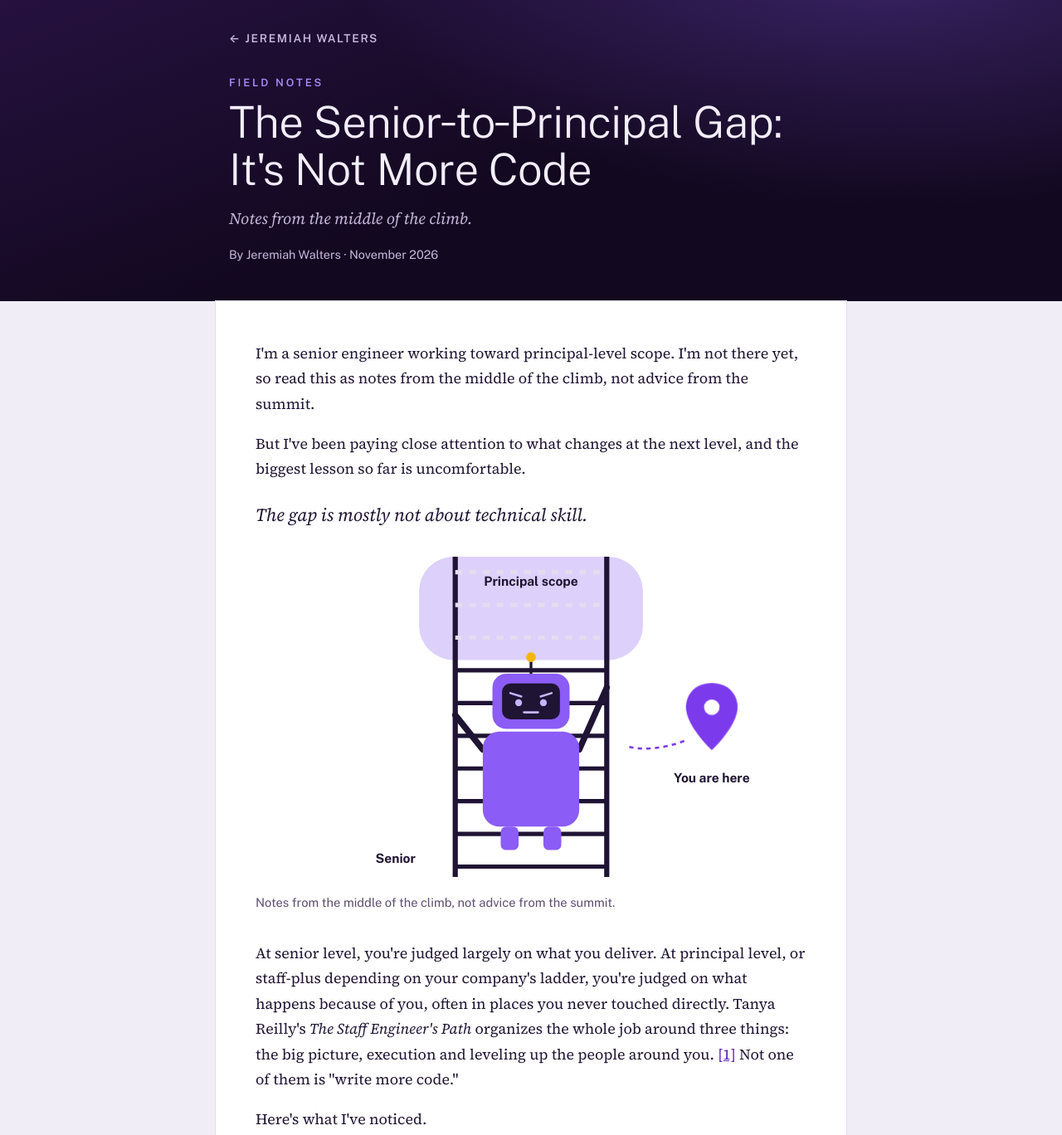
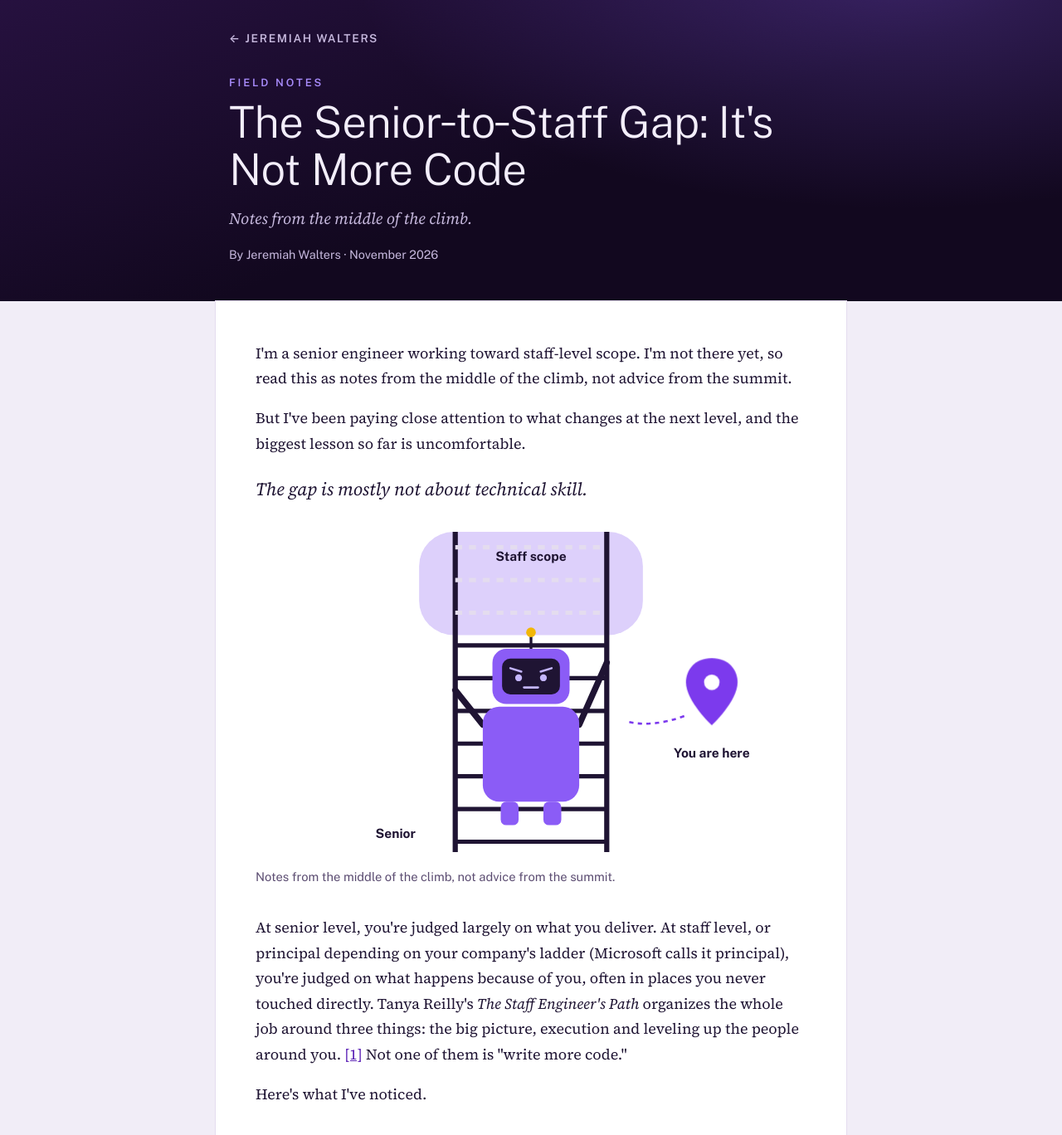
Before and after one commit to jtwalters25/jtwalters25.github.io, a plain HTML site: page writing/senior-to-principal.html in a window 1280 px wide. Shown: the top 1368 px of the page at 83% size. Drawn offline with nearby package versions, Linux system fonts and the light colour scheme.

Commit message:
Retitle article: Senior-to-Staff Gap

```diff
--- a/writing/senior-to-principal.html
+++ b/writing/senior-to-principal.html
@@ -4,14 +4,14 @@
     <meta charset="utf-8" />
     <meta name="viewport" content="width=device-width, initial-scale=1, viewport-fit=cover" />
     <meta name="color-scheme" content="light dark" />
-    <meta name="description" content="Notes from the middle of the climb from senior to principal: problems over tasks, multiplying others, impact and its blast radius, influence, one-paragraph strategy, toil, and less visible credit." />
+    <meta name="description" content="Notes from the middle of the climb from senior to staff: problems over tasks, multiplying others, impact and its blast radius, influence, one-paragraph strategy, toil, and less visible credit." />
     <meta name="author" content="Jeremiah Walters" />
-    <meta property="og:title" content="The Senior-to-Principal Gap: It's Not More Code" />
+    <meta property="og:title" content="The Senior-to-Staff Gap: It's Not More Code" />
     <meta property="og:type" content="article" />
     <meta property="og:image" content="https://jtwalters25.github.io/images/covers/senior-to-principal.jpg" />
     <meta name="twitter:card" content="summary_large_image" />
     <link rel="icon" href="data:," />
-    <title>The Senior-to-Principal Gap: It's Not More Code | Jeremiah Walters</title>
+    <title>The Senior-to-Staff Gap: It's Not More Code | Jeremiah Walters</title>
     <link rel="preconnect" href="https://fonts.googleapis.com" />
     <link rel="preconnect" href="https://fonts.gstatic.com" crossorigin />
     <link href="https://fonts.googleapis.com/css2?family=Public+Sans:ital,wght@0,300;0,400;0,500;0,600;0,700;1,400&family=Source+Serif+4:ital,opsz,wght@0,8..60,400;0,8..60,600;1,8..60,400;1,8..60,600&display=swap" rel="stylesheet" />
@@ -118,21 +118,21 @@
       <div class="hero-inner">
         <a class="back" href="../">&larr; Jeremiah Walters</a>
         <p class="kicker">Field notes</p>
-        <h1>The Senior&#8209;to&#8209;Principal Gap: It's Not More Code</h1>
+        <h1>The Senior&#8209;to&#8209;Staff Gap: It's Not More Code</h1>
         <p class="dek">Notes from the middle of the climb.</p>
         <p class="byline">By Jeremiah Walters &middot; <time datetime="2026-11">November 2026</time></p>
       </div>
     </header>
 
     <article>
-      <p>I'm a senior engineer working toward principal-level scope. I'm not there yet, so read this as notes from the middle of the climb, not advice from the summit.</p>
+      <p>I'm a senior engineer working toward staff-level scope. I'm not there yet, so read this as notes from the middle of the climb, not advice from the summit.</p>
       <p>But I've been paying close attention to what changes at the next level, and the biggest lesson so far is uncomfortable.</p>
       <p class="pull">The gap is mostly not about technical skill.</p>
       <figure>
         <svg viewBox="0 0 640 380" role="img" aria-labelledby="f1t">
-          <title id="f1t">Cartoon: a determined robot climbs a ladder. The bottom rungs are labeled senior. The top rungs fade into a dashed cloud labeled principal scope. A bouncing pin beside it says you are here.</title>
+          <title id="f1t">Cartoon: a determined robot climbs a ladder. The bottom rungs are labeled senior. The top rungs fade into a dashed cloud labeled staff scope. A bouncing pin beside it says you are here.</title>
           <rect x="190" y="0" width="260" height="120" rx="40" class="f-acc-soft"/>
-          <text x="320" y="34" text-anchor="middle" font-size="15" font-weight="700" class="t-ink">Principal scope</text>
+          <text x="320" y="34" text-anchor="middle" font-size="15" font-weight="700" class="t-ink">Staff scope</text>
           <line x1="232" y1="0" x2="232" y2="372" class="s-ink" stroke-width="6"/><line x1="408" y1="0" x2="408" y2="372" class="s-ink" stroke-width="6"/>
           <line x1="232" y1="360" x2="408" y2="360" class="s-ink" stroke-width="5"/><line x1="232" y1="322" x2="408" y2="322" class="s-ink" stroke-width="5"/><line x1="232" y1="284" x2="408" y2="284" class="s-ink" stroke-width="5"/><line x1="232" y1="246" x2="408" y2="246" class="s-ink" stroke-width="5"/><line x1="232" y1="208" x2="408" y2="208" class="s-ink" stroke-width="5"/><line x1="232" y1="170" x2="408" y2="170" class="s-ink" stroke-width="5"/><line x1="232" y1="132" x2="408" y2="132" class="s-ink" stroke-width="5"/><line x1="232" y1="94" x2="408" y2="94" class="s-line" stroke-width="5" stroke-dasharray="8 8"/><line x1="232" y1="56" x2="408" y2="56" class="s-line" stroke-width="5" stroke-dasharray="8 8"/><line x1="232" y1="18" x2="408" y2="18" class="s-line" stroke-width="5" stroke-dasharray="8 8"/>
           <text x="186" y="356" text-anchor="end" font-size="15" font-weight="700" class="t-ink">Senior</text>
@@ -150,7 +150,7 @@
         </svg>
         <figcaption>Notes from the middle of the climb, not advice from the summit.</figcaption>
       </figure>
-      <p>At senior level, you're judged largely on what you deliver. At principal level, or staff-plus depending on your company's ladder, you're judged on what happens because of you, often in places you never touched directly. Tanya Reilly's <em>The Staff Engineer's Path</em> organizes the whole job around three things: the big picture, execution and leveling up the people around you. <a href="#ref-1">[1]</a> Not one of them is "write more code."</p>
+      <p>At senior level, you're judged largely on what you deliver. At staff level, or principal depending on your company's ladder (Microsoft calls it principal), you're judged on what happens because of you, often in places you never touched directly. Tanya Reilly's <em>The Staff Engineer's Path</em> organizes the whole job around three things: the big picture, execution and leveling up the people around you. <a href="#ref-1">[1]</a> Not one of them is "write more code."</p>
       <p>Here's what I've noticed.</p>
 
       <h2>1. Problems Over Tasks</h2>
@@ -219,7 +219,7 @@
       <div class="lesson"><p><strong>Lesson:</strong> Bigger scope means bigger reach, in both directions. Stage your influence like a deploy.</p></div>
 
       <h2>4. Influence Without a Reporting Line</h2>
-      <p>Principal engineers usually don't manage the people whose work they shape. Their influence comes from credibility, clarity and relationships.</p>
+      <p>Staff engineers usually don't manage the people whose work they shape. Their influence comes from credibility, clarity and relationships.</p>
       <p>I'm learning that influence is mostly built before you need it. It comes from being right often enough, being honest when you're wrong, writing things down clearly and showing up for other teams' problems. When it's time to push for a technical direction, all of that is already in the bank.</p>
       <p>I'm also learning that a small working demo often persuades better than a long argument. A slide asks people to believe you. Something that runs lets them see for themselves.</p>
 
@@ -260,7 +260,7 @@
       </ul>
 
       <h2>The Honest Part</h2>
-      <p>None of this is a formula. Companies define the level differently, and plenty of people do principal-level work without the title.</p>
+      <p>None of this is a formula. Companies define the level differently, and plenty of people do staff-level work without the title.</p>
       <p>But the common thread I keep seeing is this: the next level isn't about being a better individual engineer. It's about making the whole system around you better, and being able to explain how.</p>
       <p class="closing">I'll report back on what I get wrong.</p>
 
```
